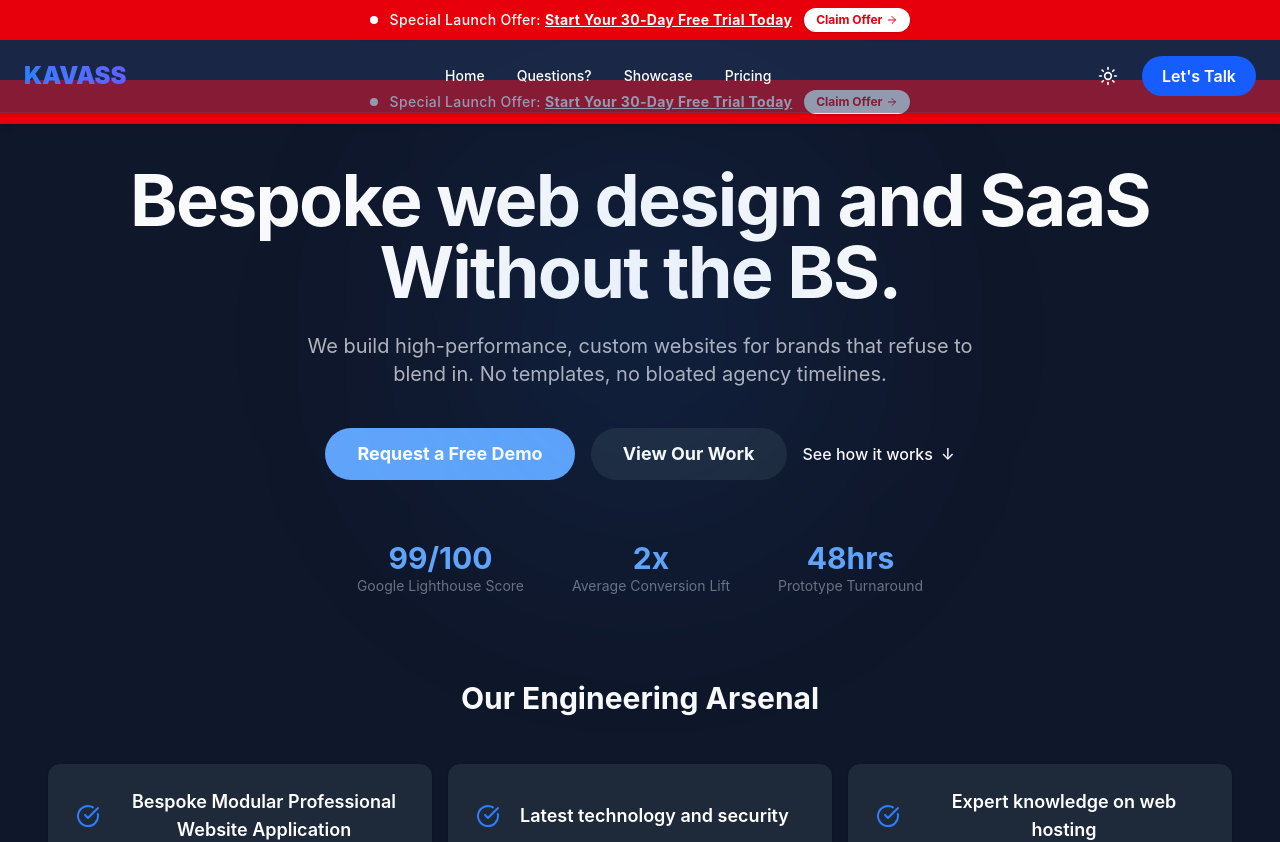
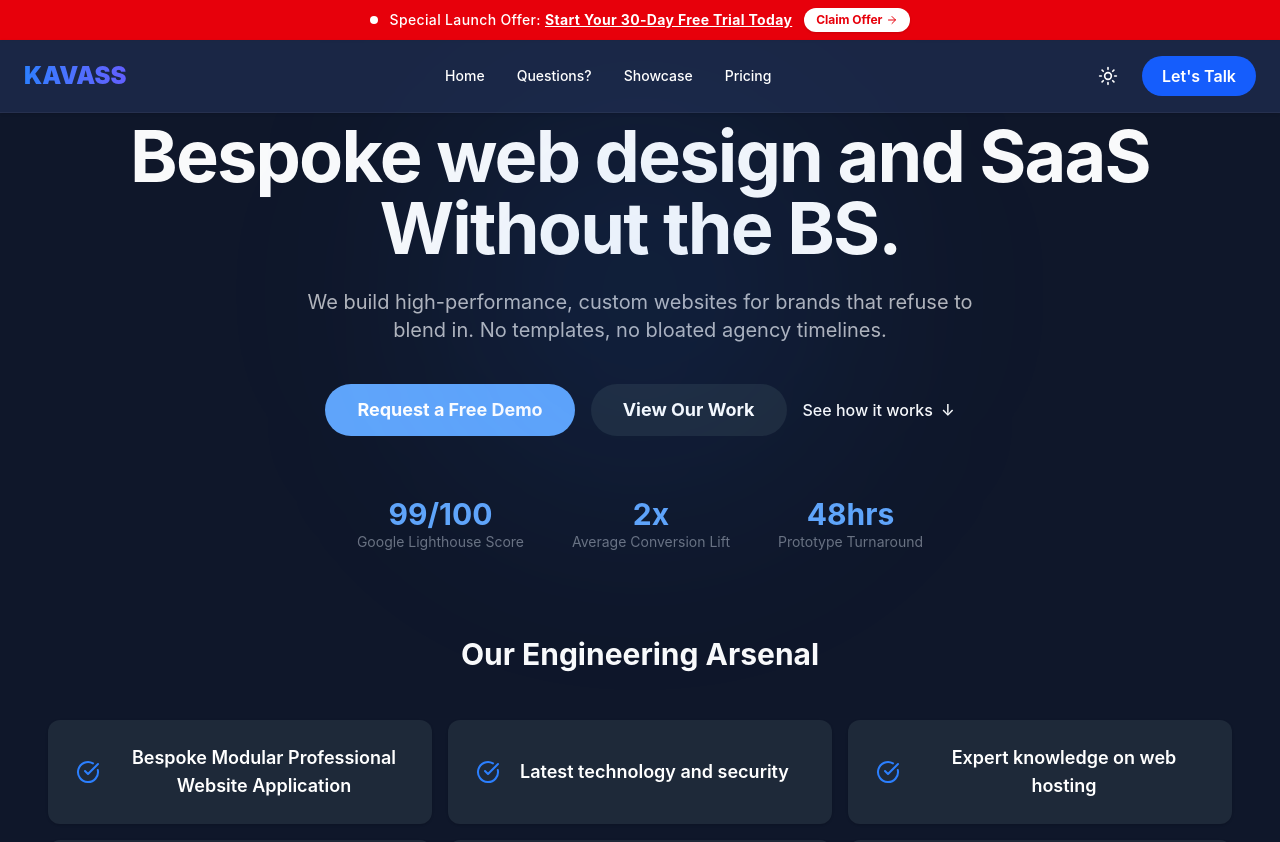
Before and after one commit to Yaseen-11111/kavass-app, a React (Vite) app: page /#/ in a window 1280 px wide. Shown: the top 842 px of the page. Built offline with nearby package versions, Linux system fonts and the light colour scheme.

Commit message:
Refactor Hero component layout and remove unused imports

```diff
--- a/src/components/hero/Hero.tsx
+++ b/src/components/hero/Hero.tsx
@@ -1,7 +1,7 @@
 import React from 'react';
 import { Link } from 'react-router-dom';
 import { techStack } from "@/data/content";
-import { CheckCircle, ArrowRight } from "lucide-react";
+import { CheckCircle } from "lucide-react";
 
 export const Hero = () => {
     // Scroll handler bypasses React Router to natively scroll to the element
@@ -14,26 +14,6 @@
     };
 
     return (
-        <div className="w-full">
-            {/* Red Discount Banner Stuck Immediately Underneath the Navbar */}
-            <div className="w-full bg-red-600 text-white px-4 py-2.5 shadow-md transition-colors relative z-40">
-                <div className="max-w-7xl mx-auto flex items-center justify-center gap-3 text-center">
-                    <span className="flex h-2 w-2 relative">
-                        <span className="animate-ping absolute inline-flex h-full w-full rounded-full bg-red-200 opacity-75"></span>
-                        <span className="relative inline-flex rounded-full h-2 w-2 bg-white"></span>
-                    </span>
-                    <p className="text-xs sm:text-sm font-medium tracking-wide">
-                        Special Launch Offer: <strong className="font-bold underline">Start Your 30-Day Free Trial Today</strong>
-                    </p>
-                    <Link
-                        to="/contact"
-                        className="hidden sm:inline-flex items-center gap-1 bg-white text-red-600 hover:bg-red-50 px-3 py-1 rounded-full text-xs font-bold transition-all shadow-sm"
-                    >
-                        Claim Offer <ArrowRight size={12} />
-                    </Link>
-                </div>
-            </div>
-
         <section className="pt-5 pb-20 px-6 text-center transition-colors">
             <div className="relative pt-5 pb-5 px-6 text-center transition-colors">
                 {/* Background Blur */}
@@ -155,6 +135,5 @@
                 </div>
             </div>
         </section>
-        </div>
     );
 };
```
Lines whose indentation alone changed are shown as unchanged.
